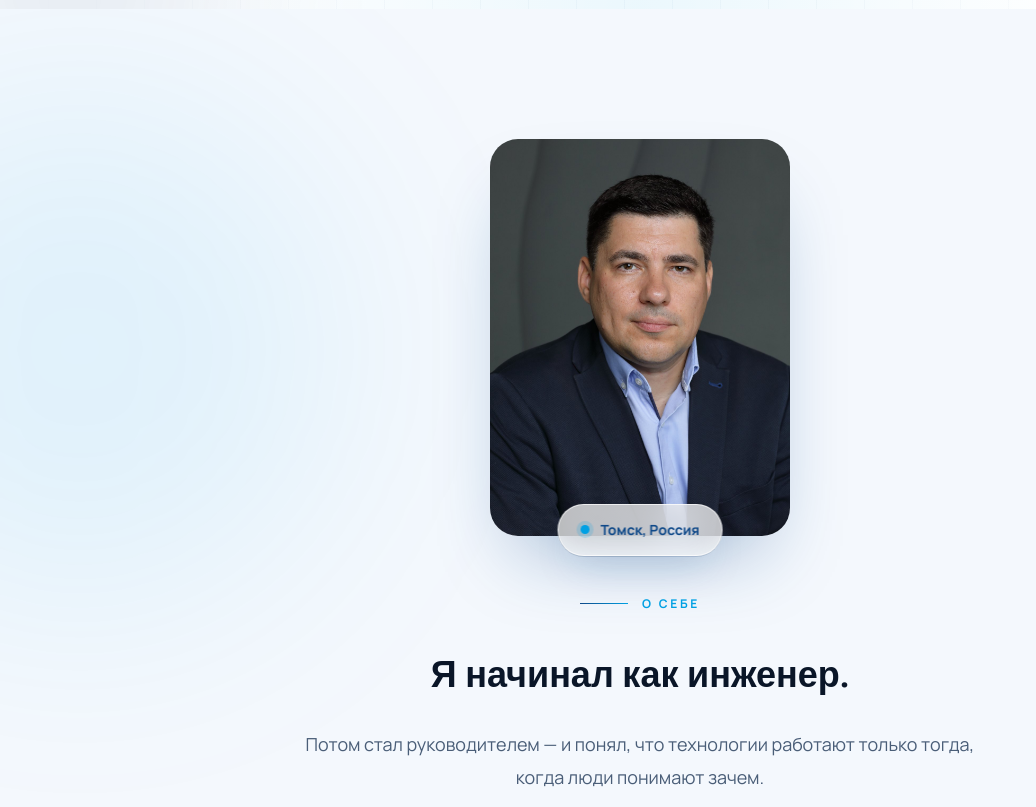
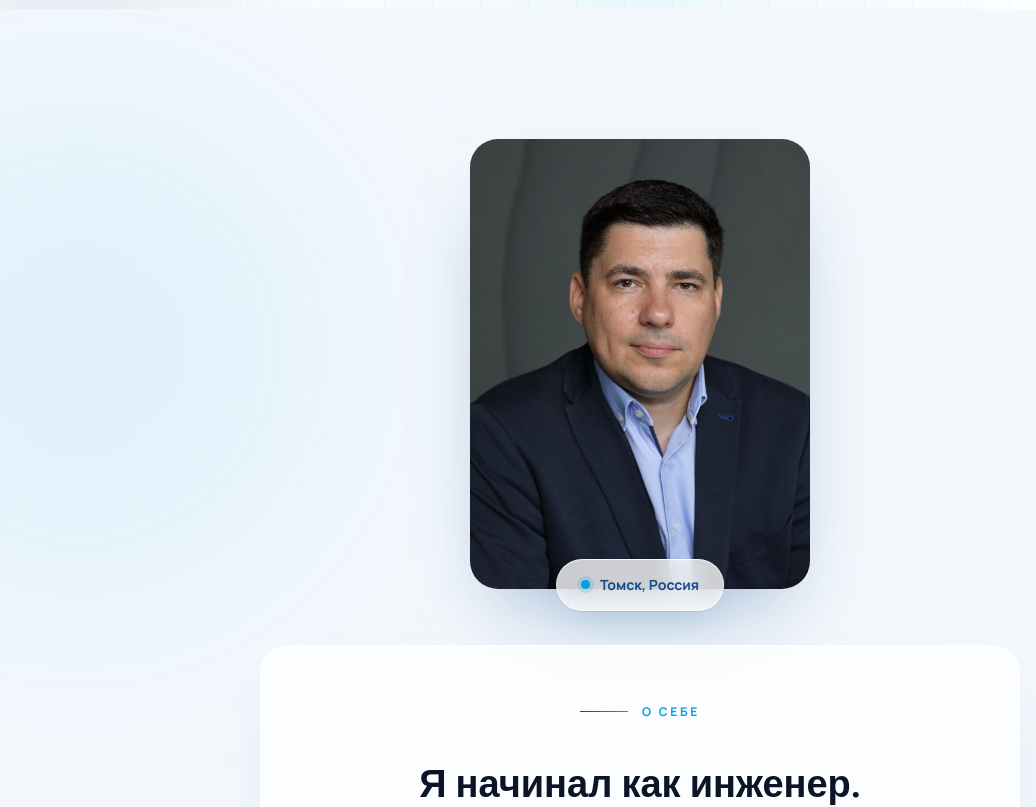
Before and after one commit to UnDKab/mikhailsemenov-site-practice, a Next.js app: page /ru/ in a window 1280 px wide. Shown: the part 920-1727 px from the top of the page, without its empty margins (0-1036 px from the left). Built offline with nearby package versions, Linux system fonts and the light colour scheme.

Commit message:
Update About.tsx

```diff
--- a/src/components/sections/About.tsx
+++ b/src/components/sections/About.tsx
@@ -10,17 +10,40 @@ export default function About({ dict }: AboutProps) {
   const { about } = dict
 
   return (
-    <section className="sec about" id="about" style={{ background: 'var(--surface)' }}>
+    <section
+      className="sec about"
+      id="about"
+      style={{ background: 'var(--surface)' }}
+    >
       <div className="wrap">
-        <div style={{ display: 'flex', flexDirection: 'column', alignItems: 'center', gap: 46, textAlign: 'center' }}>
-          <RevealBlock className="portrait-wrap" style={{ position: 'relative', maxWidth: 300, margin: '0 auto' } as React.CSSProperties}>
-            <div style={{
+        <div
+          className="about-layout"
+          style={{
+            display: 'flex',
+            flexDirection: 'column',
+            alignItems: 'center',
+            gap: 56,
+            textAlign: 'center',
+          }}
+        >
+          <RevealBlock
+            className="portrait-wrap"
+            style={{
+              position: 'relative',
+              maxWidth: 340,
+              width: '100%',
+              margin: '0 auto',
+            }}
+          >
+            <div
+              style={{
                 position: 'relative',
                 borderRadius: 28,
                 overflow: 'hidden',
                 boxShadow: '0 40px 80px -30px rgba(15,73,137,.4)',
                 aspectRatio: '1133/1500',
-            }}>
+              }}
+            >
               <div
                 style={{
                   position: 'absolute',
@@ -35,66 +58,51 @@ export default function About({ dict }: AboutProps) {
                   zIndex: -1,
                 }}
               />
+
               <Image
                 className="portrait-card"
                 src="/assets/portrait.jpg"
                 alt={about.portraitAlt}
-                width={300}
-                height={450}
-                style={{ width: '100%', height: '100%', objectFit: 'cover', objectPosition: '50% 18%' }}
+                width={340}
+                height={510}
+                style={{
+                  width: '100%',
+                  height: '100%',
+                  objectFit: 'cover',
+                  objectPosition: '50% 18%',
+                }}
                 loading="lazy"
-                quality={85}
-                sizes="(max-width: 768px) 280px, 300px"
+                quality={90}
+                sizes="(max-width:768px) 92vw,340px"
               />
             </div>
-            <div style={{
-              position: 'absolute',
-              left: '50%',
-              transform: 'translateX(-50%)',
-              bottom: -20,
-              background:'rgba(255,255,255,.72)',
-              backdropFilter:'blur(18px)',
-              border:'1px solid rgba(255,255,255,.7)',
-              borderRadius: 100,
-              padding: '13px 22px',
-              display: 'flex',
-              alignItems: 'center',
-              gap: 11,
-              boxShadow: '0 18px 40px -18px rgba(15,73,137,.35)',
-              fontSize: 14,
-              fontWeight: 700,
-              color: 'var(--primary)',
-              whiteSpace: 'nowrap',
-            }}>
-              <span style={{
-                width: 9,
-                height: 9,
-                borderRadius: '50%',
-                background: 'var(--accent)',
-                boxShadow: '0 0 0 4px rgba(0,160,227,.18)',
-                display: 'inline-block',
-                flexShrink: 0,
-              }} />
+
+            <div className="about-location">
+              <span className="about-dot" />
               {about.location}
             </div>
           </RevealBlock>
 
-          <RevealBlock delay={1} style={{ maxWidth: 720, margin: '0 auto' } as React.CSSProperties}>
-            <p className="kicker solo" style={{ marginBottom: 24 }}>{about.kicker}</p>
-            <p style={{
-              fontFamily: 'var(--font-playfair), Georgia, serif',
-              fontSize:'clamp(28px,3vw,36px)',
-              lineHeight: 1.45,
-              color: 'var(--text)',
-              fontWeight: 600,
-              margin: '8px 0 30px',
-            }}>
+          <RevealBlock
+            delay={1}
+            className="about-text-card"
+            style={{
+              maxWidth: 760,
+              margin: '0 auto',
+            }}
+          >
+            <p className="kicker solo" style={{ marginBottom: 24 }}>
+              {about.kicker}
+            </p>
+
+            <p className="about-lead">
               {about.lead}
             </p>
+
             {about.paragraphs.map((text) => (
               <p
                 key={text.slice(0, 24)}
-                style={{ fontSize:18, maxWidth:700, lineHeight: 1.85, color: 'var(--text2)', marginBottom: 26 }}
+                className="about-paragraph"
                 dangerouslySetInnerHTML={{ __html: text }}
               />
             ))}
@@ -103,9 +111,6 @@ export default function About({ dict }: AboutProps) {
       </div>
 
       <style>{`
-        @media (max-width: 980px) {
-          .portrait-wrap { max-width: 420px !important; }
-        }
         .about{
           position:relative;
           overflow:hidden;
@@ -119,12 +124,11 @@ export default function About({ dict }: AboutProps) {
           border-radius:50%;
           background:rgba(0,160,227,.08);
           filter:blur(110px);
-
           left:-180px;
           top:80px;
-
           pointer-events:none;
         }
+
         .portrait-card{
           transition:
             transform .5s var(--ease),
@@ -135,6 +139,125 @@ export default function About({ dict }: AboutProps) {
           transform:scale(1.05);
           box-shadow:0 50px 90px -25px rgba(15,73,137,.28);
         }
+
+        .about-location{
+          position:absolute;
+          left:50%;
+          transform:translateX(-50%);
+          bottom:-22px;
+
+          display:flex;
+          align-items:center;
+          gap:10px;
+
+          padding:13px 24px;
+
+          border-radius:999px;
+
+          background:rgba(255,255,255,.78);
+          backdrop-filter:blur(12px);
+
+          border:1px solid rgba(255,255,255,.8);
+
+          box-shadow:0 18px 40px -18px rgba(15,73,137,.35);
+
+          font-size:14px;
+          font-weight:700;
+          color:var(--primary);
+
+          white-space:nowrap;
+        }
+
+        .about-dot{
+          width:9px;
+          height:9px;
+          border-radius:50%;
+          background:var(--accent);
+          box-shadow:0 0 0 4px rgba(0,160,227,.18);
+        }
+
+        .about-text-card{
+          background:rgba(255,255,255,.72);
+          backdrop-filter:blur(16px);
+          border:1px solid rgba(255,255,255,.8);
+          border-radius:28px;
+          padding:44px;
+          box-shadow:0 24px 60px -28px rgba(15,73,137,.18);
+        }
+
+        .about-lead{
+          font-family:var(--font-playfair), Georgia, serif;
+          font-size:clamp(30px,3vw,38px);
+          line-height:1.45;
+          color:var(--text);
+          font-weight:600;
+          margin:8px 0 34px;
+        }
+
+        .about-paragraph{
+          font-size:18px;
+          line-height:1.9;
+          color:var(--text2);
+          margin-bottom:24px;
+        }
+
+        .about-paragraph:last-child{
+          margin-bottom:0;
+        }
+
+        @media (max-width:768px){
+
+          .about-layout{
+            gap:70px !important;
+          }
+
+          .portrait-wrap{
+            max-width:92vw !important;
+          }
+
+          .about-location{
+            bottom:-18px;
+            padding:10px 18px;
+            font-size:13px;
+          }
+
+          .about-text-card{
+            padding:30px 24px;
+            border-radius:22px;
+          }
+
+          .about-lead{
+            font-size:28px;
+            line-height:1.35;
+          }
+
+          .about-paragraph{
+            font-size:16px;
+            line-height:1.8;
+          }
+
+        }
+
+        @media (max-width:480px){
+
+          .portrait-wrap{
+            max-width:100% !important;
+          }
+
+          .about-lead{
+            font-size:24px;
+          }
+
+          .about-text-card{
+            padding:24px 20px;
+          }
+
+          .about-location{
+            font-size:12px;
+            padding:9px 16px;
+          }
+
+        }
       `}</style>
     </section>
   )
```
Lines whose indentation alone changed are shown as unchanged.
